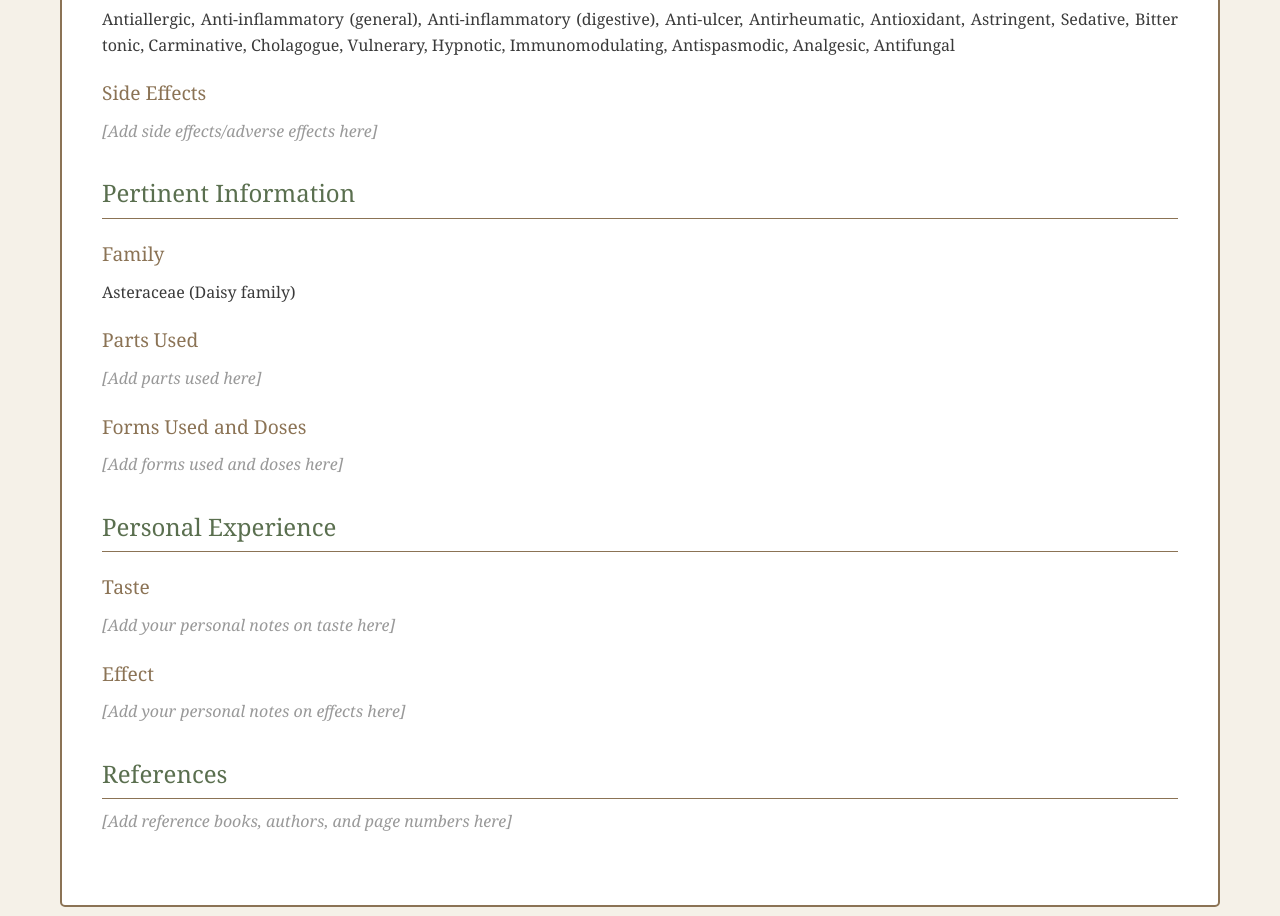
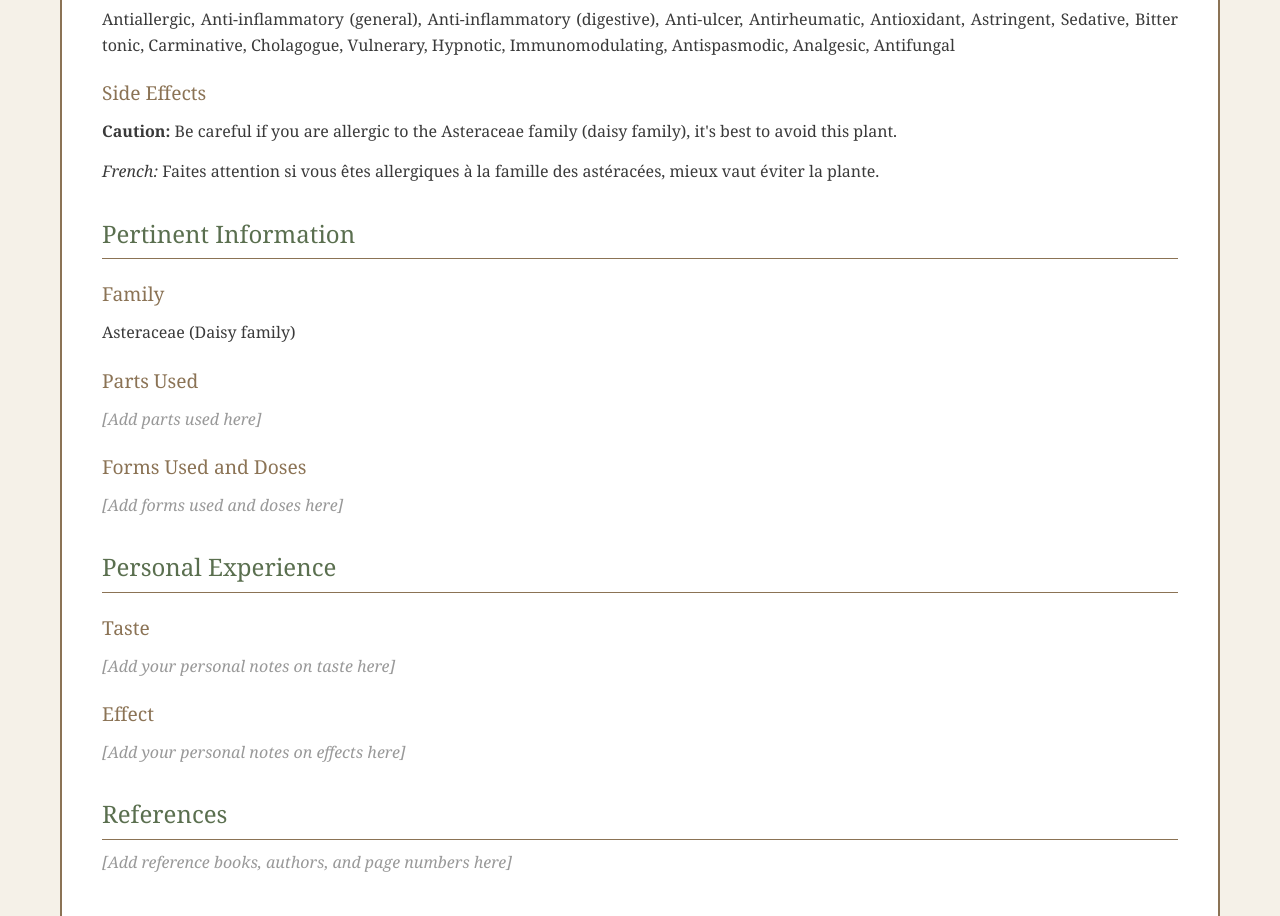
Before and after one commit to laureanne-sea/materia-medica, a website: page plants/chamomile.html in a window 1280 px wide. Shown: the part 1478-2394 px from the top of the page. Drawn offline with Linux system fonts and the light colour scheme.

Commit message:
Content: Add Asteraceae allergy warning to Chamomile side effects
Add bilingual allergy caution for Asteraceae (daisy) family:
- English: Warning for those allergic to Asteraceae family
- French: Original text about avoiding if allergic to astéracées

```diff
--- a/plants/chamomile.html
+++ b/plants/chamomile.html
@@ -66,7 +66,8 @@
                     <h2>Properties</h2>
                     <p>Antiallergic, Anti-inflammatory (general), Anti-inflammatory (digestive), Anti-ulcer, Antirheumatic, Antioxidant, Astringent, Sedative, Bitter tonic, Carminative, Cholagogue, Vulnerary, Hypnotic, Immunomodulating, Antispasmodic, Analgesic, Antifungal</p>
                     <h3>Side Effects</h3>
-                    <p class="placeholder">[Add side effects/adverse effects here]</p>
+                    <p><strong>Caution:</strong> Be careful if you are allergic to the Asteraceae family (daisy family), it's best to avoid this plant.</p>
+                    <p><em>French:</em> Faites attention si vous êtes allergiques à la famille des astéracées, mieux vaut éviter la plante.</p>
                 </div>
 
                 <div class="section clear">
```
